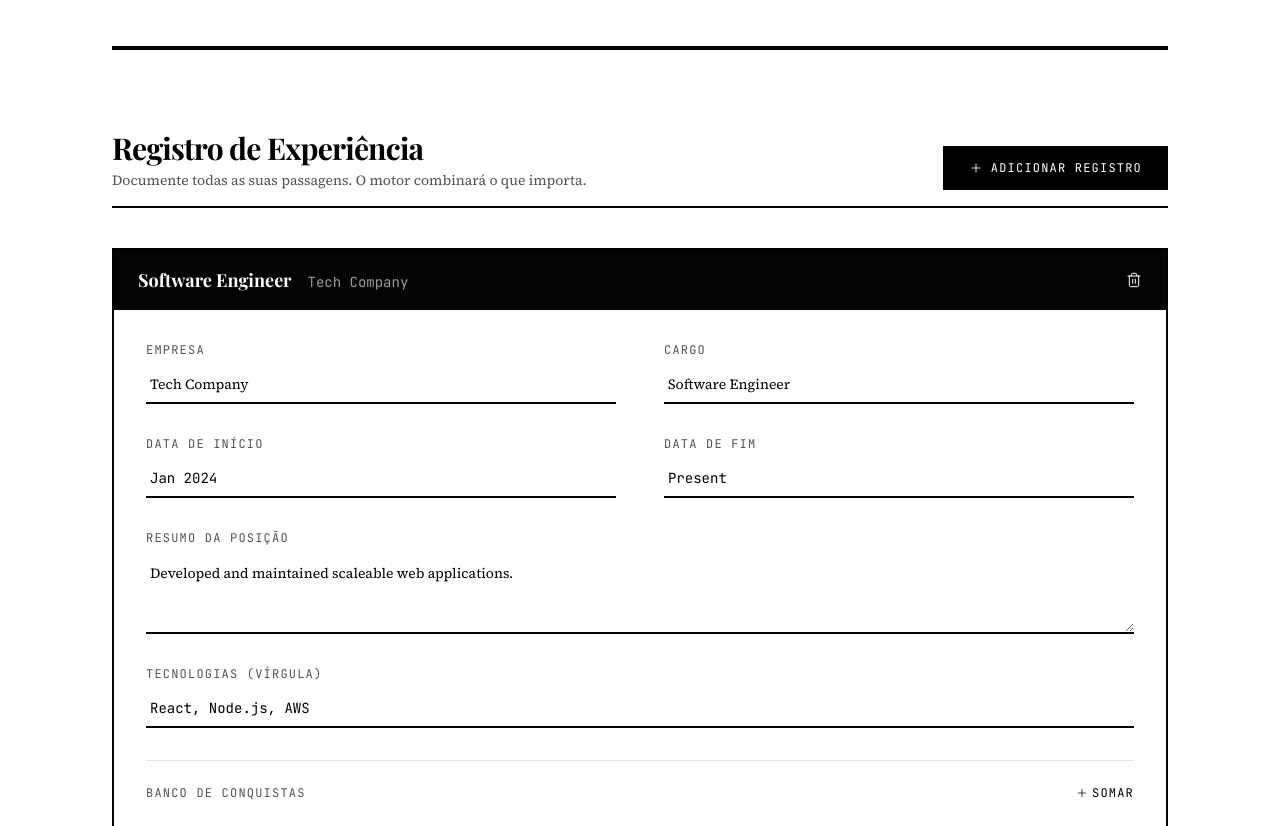
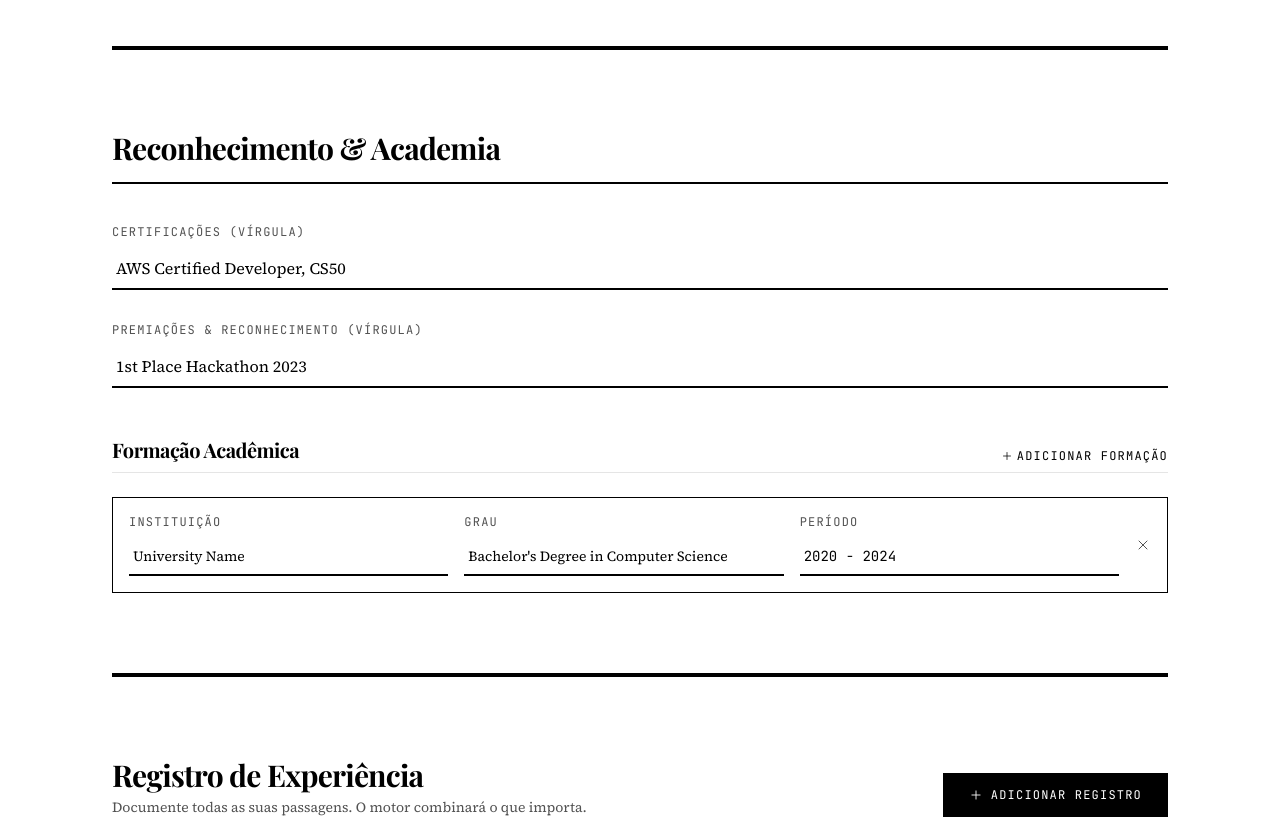
Before and after one commit to CallmeShini/ATS_CV_Generator, a Next.js app: page /profile in a window 1280 px wide. Shown: the part 1560-2386 px from the top of the page. Built offline with nearby package versions, Linux system fonts and the light colour scheme; no server answers; a web font is replaced by a local one.

Commit message:
feat(profile): expand master profile schema to include awards, certifications and education with UI bindings

```diff
--- a/src/app/layout.tsx
+++ b/src/app/layout.tsx
@@ -2,8 +2,8 @@ import type { Metadata } from "next";
 import "./globals.css";
 
 export const metadata: Metadata = {
-  title: "Currículo Maker — ATS Resume Generator",
-  description: "Motor de otimização de currículos com IA para burlar filtros ATS.",
+  title: "Currículo ATS",
+  description: "Gerador de currículos otimizado para sistemas ATS com foco em conversão e recrutamento técnico.",
 };
 
 export default function RootLayout({
--- a/src/app/match/page.tsx
+++ b/src/app/match/page.tsx
@@ -76,7 +76,7 @@ export default function MatchPage() {
 
                 {/* Title */}
                 <div className="mb-12">
-                    <p className="font-mono text-xs uppercase tracking-widest text-[var(--muted-foreground)] mb-4">Motor semântico IA</p>
+                    <p className="font-mono text-xs uppercase tracking-widest text-[var(--muted-foreground)] mb-4">Motor de Extração ATS</p>
                     <h1 className="font-display font-black text-5xl lg:text-8xl tracking-tighter leading-none">
                         Job Matcher
                     </h1>
--- a/src/app/profile/page.tsx
+++ b/src/app/profile/page.tsx
@@ -101,6 +101,78 @@ export default function ProfilePage() {
                             onChange={(v) => setProfile({ technologies_possible: v.split(",").map(s => s.trim()).filter(Boolean) })}
                             placeholder="React, TypeScript, AWS, Node.js..."
                         />
+                    </div>
+                </section>
+
+                <hr className="hr-thick mb-20" />
+
+                {/* ── ACADEMIC & RECOGNITION ──────────────────────────── */}
+                <section className="mb-20">
+                    <h2 className="font-display font-bold text-3xl tracking-tight mb-10 border-b-2 border-[var(--fg)] pb-4">
+                        Reconhecimento & Academia
+                    </h2>
+
+                    <div className="flex flex-col gap-8 mb-12">
+                        <InputField
+                            label="Certificações (Vírgula)"
+                            value={profile.certifications?.join(", ") || ""}
+                            onChange={(v) => setProfile({ certifications: v.split(",").map(s => s.trim()).filter(Boolean) })}
+                            placeholder="AWS Cloud Practitioner, Certified Kubernetes Admin..."
+                        />
+                        <InputField
+                            label="Premiações & Reconhecimento (Vírgula)"
+                            value={profile.awards?.join(", ") || ""}
+                            onChange={(v) => setProfile({ awards: v.split(",").map(s => s.trim()).filter(Boolean) })}
+                            placeholder="1º Lugar Hackathon, Funcionário do Ano 2023..."
+                        />
+                    </div>
+
+                    <div className="flex flex-col md:flex-row md:items-end justify-between gap-4 mb-6 border-b border-[var(--border-light)] pb-2">
+                        <div>
+                            <h3 className="font-display font-bold text-xl tracking-tight">Formação Acadêmica</h3>
+                        </div>
+                        <button
+                            className="inline-flex items-center gap-1 font-mono text-xs uppercase tracking-widest hover:underline focus-visible:outline focus-visible:outline-3 focus-visible:outline-[var(--fg)] focus-visible:outline-offset-2"
+                            onClick={() => {
+                                const newEdu = [...(profile.education || [])];
+                                newEdu.unshift({
+                                    institution: "Nova Instituição",
+                                    degree: "Diploma",
+                                    period: "2020 - 2024"
+                                });
+                                setProfile({ education: newEdu });
+                            }}
+                        >
+                            <Plus size={12} strokeWidth={1.5} />
+                            Adicionar Formação
+                        </button>
+                    </div>
+
+                    <div className="flex flex-col gap-6">
+                        {(profile.education || []).map((edu, idx) => (
+                            <article key={idx} className="border border-[var(--fg)] p-4 relative bg-[var(--bg)] flex flex-col md:flex-row gap-4 justify-between items-start md:items-center">
+                                <div className="grid grid-cols-1 md:grid-cols-3 gap-4 w-full">
+                                    <InputField label="Instituição" value={edu.institution} size="sm"
+                                        onChange={(v) => { const n = [...profile.education]; n[idx].institution = v; setProfile({ education: n }); }} />
+                                    <InputField label="Grau" value={edu.degree} size="sm"
+                                        onChange={(v) => { const n = [...profile.education]; n[idx].degree = v; setProfile({ education: n }); }} />
+                                    <InputField label="Período" value={edu.period} size="sm" mono
+                                        onChange={(v) => { const n = [...profile.education]; n[idx].period = v; setProfile({ education: n }); }} />
+                                </div>
+                                <button
+                                    className="text-[var(--muted-foreground)] hover:text-[var(--fg)] transition-colors duration-100 flex-shrink-0 focus-visible:outline focus-visible:outline-3 focus-visible:outline-[var(--fg)] focus-visible:outline-offset-2"
+                                    onClick={() => {
+                                        const n = [...profile.education];
+                                        n.splice(idx, 1);
+                                        setProfile({ education: n });
+                                    }}
+                                    title="Deletar"
+                                    aria-label="Deletar formação"
+                                >
+                                    <X size={16} strokeWidth={1.5} />
+                                </button>
+                            </article>
+                        ))}
                     </div>
                 </section>
 
--- a/src/models/masterProfile.ts
+++ b/src/models/masterProfile.ts
@@ -35,6 +35,7 @@ export const MasterProfileSchema = z.object({
     technologies_possible: z.array(z.string()),
     human_languages: z.array(z.string()),
     certifications: z.array(z.string()),
+    awards: z.array(z.string()),
     education: z.array(EducationSchema),
     experience_master: z.array(ExperienceSchema),
     project_bank: z.array(ProjectSchema),
--- a/src/store/useMasterProfile.ts
+++ b/src/store/useMasterProfile.ts
@@ -51,6 +51,9 @@ const initialProfile: MasterProfile = {
     certifications: [
         "AWS Certified Developer",
         "CS50"
+    ],
+    awards: [
+        "1st Place Hackathon 2023"
     ],
     education: [
         {
```
